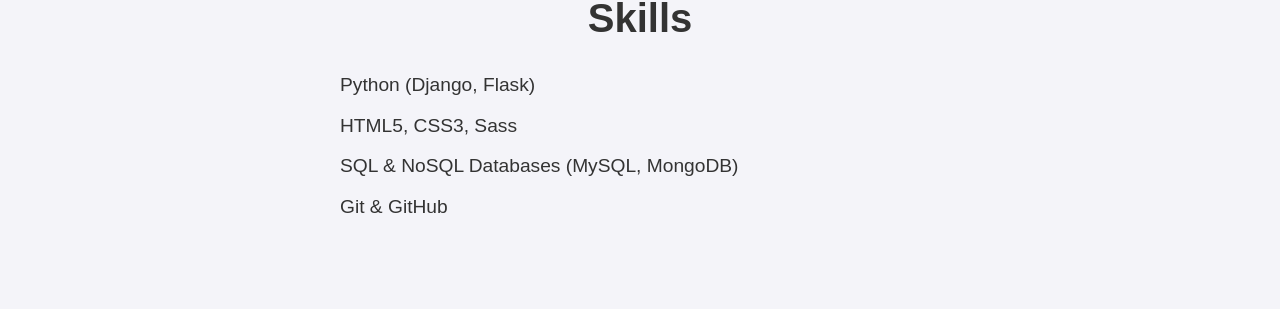
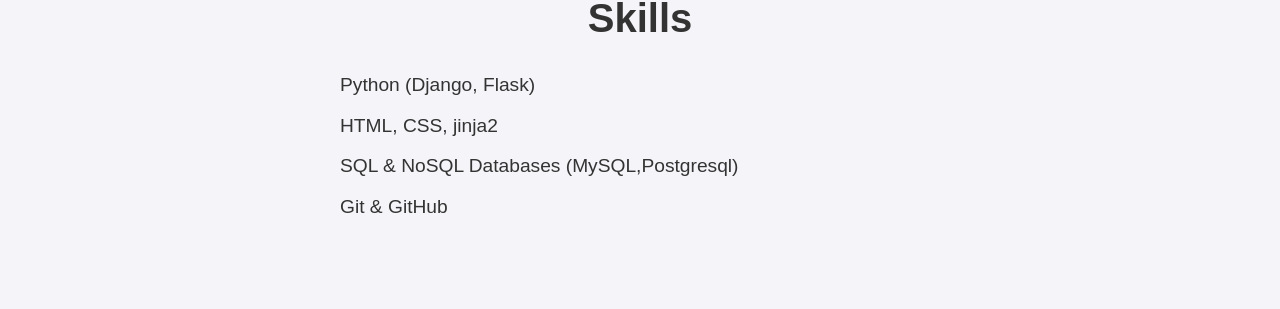
Before and after one commit to kanzariyasunil/deployflask, a Flask app: page / in a window 1280 px wide. Shown: the part 677-986 px from the top of the page. Run offline with Flask 3, Linux system fonts and the light colour scheme.

Commit message:
add data

```diff
--- a/templates/index.html
+++ b/templates/index.html
@@ -186,8 +186,8 @@
             <ul>
 
                 <li>Python (Django, Flask)</li>
-                <li>HTML5, CSS3, Sass</li>
-                <li>SQL & NoSQL Databases (MySQL, MongoDB)</li>
+                <li>HTML, CSS, jinja2</li>
+                <li>SQL & NoSQL Databases (MySQL,Postgresql)</li>
                 <li>Git & GitHub</li>
             </ul>
         </div>
```
